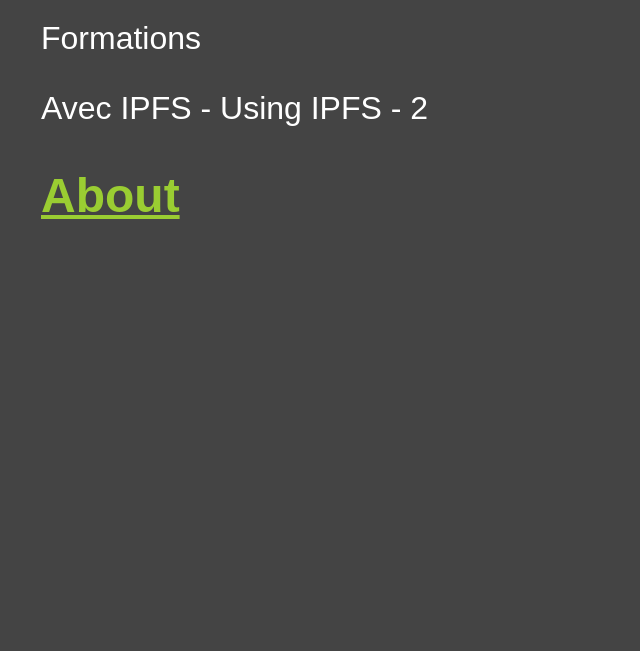
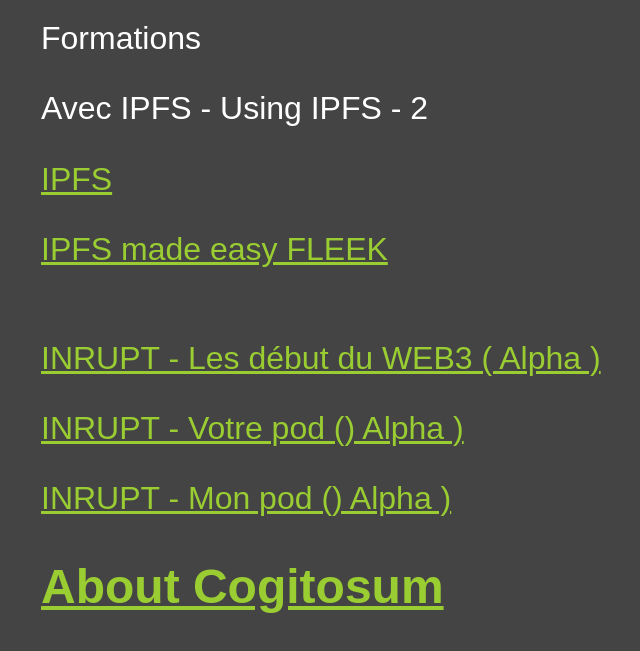
Before and after one commit to djans/liberty, a plain HTML site: page index.html in a window 1280 px wide. Shown: the part 517-1168 px from the top of the page, without its empty margins (274-914 px from the left). Before the commit the page ends 800 px from the top, so only its background shows below. Drawn offline with Linux system fonts and the light colour scheme.

Commit message:
Nouveau line vers IPFS/FLEEK/INRUPT

```diff
--- a/index.html
+++ b/index.html
@@ -28,7 +28,15 @@
     <img src="moon-logo.png" />
     <p id="output_p"></p>
 	<p>Avec IPFS - Using IPFS - 2</p>
-    <h2><a href="about.html">About</a></h2>
+	<p><a href="https://www.ipfs.io">IPFS</a>
+	<p><a href="https://www.fleek.co">IPFS made easy FLEEK</a>
+	<br></br>
+	<p><a href="http://www.inrupt.com">INRUPT - Les début du WEB3 ( Alpha )</a>
+	<p><a href="https://podbrowser.inrupt.com/">INRUPT - Votre pod () Alpha )</a>
+	<p><a href="https://pod.inrupt.com/djans/profile/">INRUPT - Mon pod () Alpha )</a>
+
+
+    <h2><a href="about.html">About Cogitosum</a></h2>
     <script>
       function main() {
         const facts = [
```
Also changed, not shown: 1 other file.
